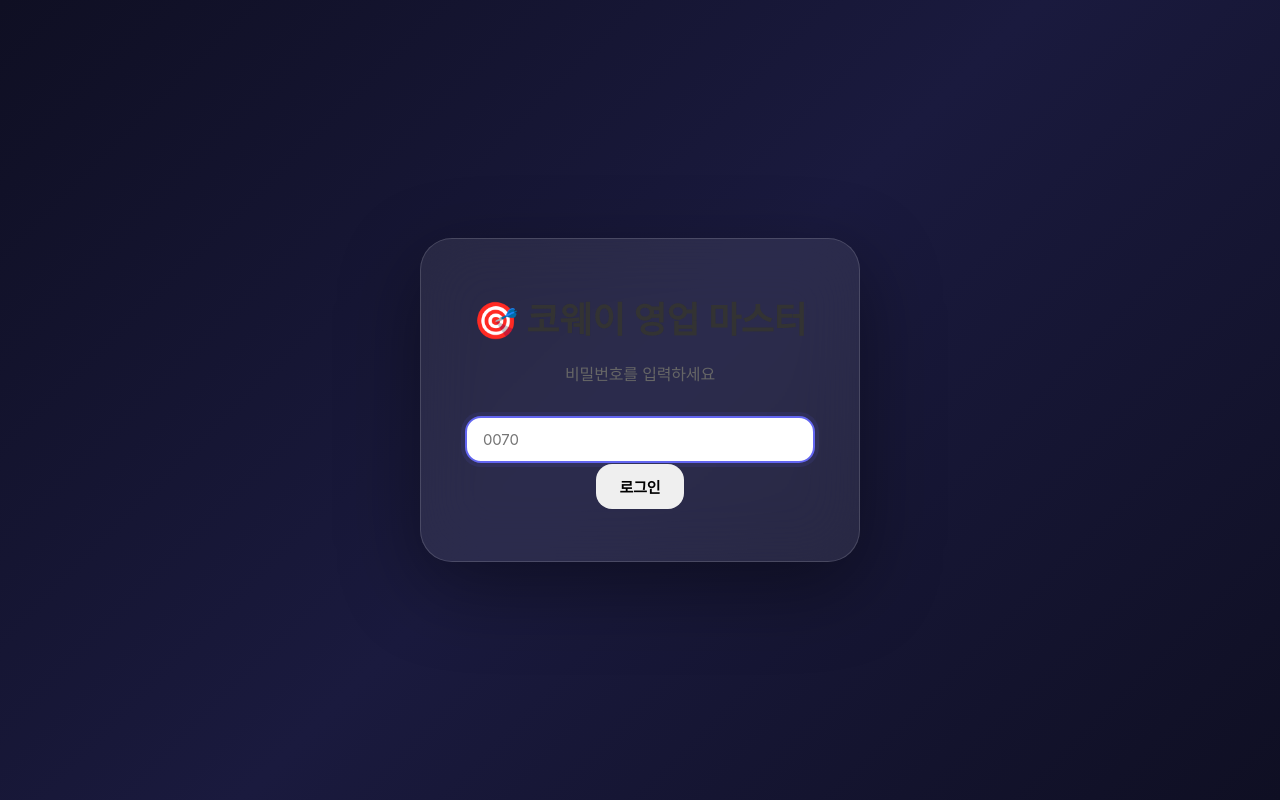
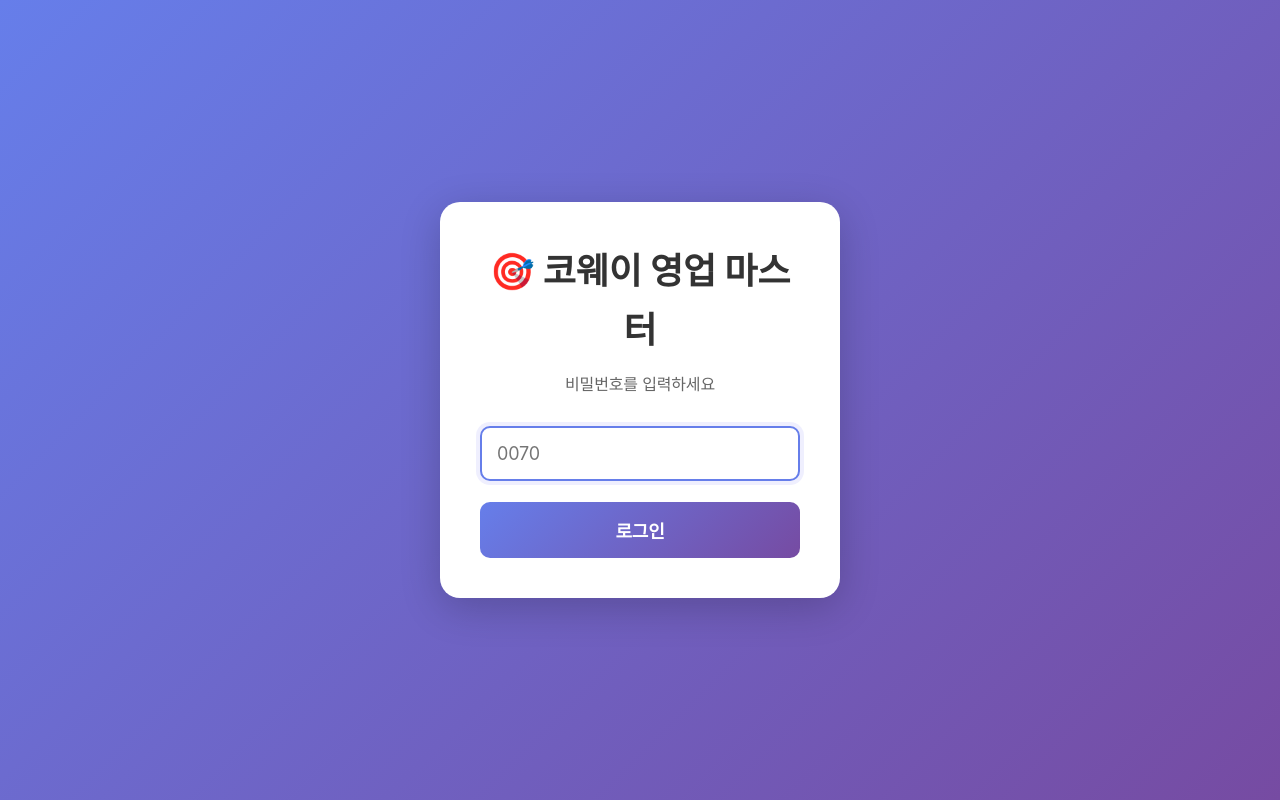
Before and after one commit to comfreec/Trading, a React (Vite) app: page /admin in a window 1280 px wide. Built offline with nearby package versions, Linux system fonts and the light colour scheme.

Commit message:
Refactor login styles and simplify layout
Updated login styles and removed unnecessary elements.

```diff
--- a/src/App.css
+++ b/src/App.css
@@ -1,256 +1,68 @@
-/* ==================== 로그인 페이지만 추가 ==================== */
+/* ==================== 간단한 로그인 스타일 ==================== */
 .login-container {
   min-height: 100vh;
   display: flex;
   align-items: center;
   justify-content: center;
-  background: linear-gradient(135deg, #0f0f23 0%, #1a1a3e 50%, #0f0f23 100%);
+  background: linear-gradient(135deg, #667eea 0%, #764ba2 100%);
   padding: 20px;
-  position: relative;
-  overflow: hidden;
-}
-
-.bg-gradient {
-  position: absolute;
-  top: 0;
-  left: 0;
-  right: 0;
-  bottom: 0;
-  background: radial-gradient(circle at 20% 80%, rgba(102, 126, 234, 0.15) 0%, transparent 50%),
-              radial-gradient(circle at 80% 20%, rgba(240, 147, 251, 0.15) 0%, transparent 50%);
-  pointer-events: none;
-  z-index: 0;
-}
-
-.bg-shape {
-  position: absolute;
-  border-radius: 50%;
-  filter: blur(60px);
-  opacity: 0.6;
-  animation: floatShape 20s ease-in-out infinite;
-  z-index: 0;
-}
-
-.shape-1 {
-  width: 400px;
-  height: 400px;
-  background: linear-gradient(135deg, #667eea, #764ba2);
-  top: -100px;
-  left: -100px;
-}
-
-.shape-2 {
-  width: 350px;
-  height: 350px;
-  background: linear-gradient(135deg, #f093fb, #f5576c);
-  bottom: -80px;
-  right: -80px;
-  animation-delay: -5s;
-}
-
-.shape-3 {
-  width: 250px;
-  height: 250px;
-  background: linear-gradient(135deg, #4facfe, #00f2fe);
-  top: 50%;
-  left: 50%;
-  transform: translate(-50%, -50%);
-  animation-delay: -10s;
-}
-
-@keyframes floatShape {
-  0%, 100% { transform: translate(0, 0) scale(1); }
-  25% { transform: translate(30px, -30px) scale(1.05); }
-  50% { transform: translate(-20px, 20px) scale(0.95); }
-  75% { transform: translate(20px, 30px) scale(1.02); }
 }
 
 .login-card {
-  background: rgba(255, 255, 255, 0.08);
-  backdrop-filter: blur(30px);
-  border-radius: 32px;
-  padding: 52px 44px;
+  background: white;
+  border-radius: 20px;
+  padding: 40px;
   width: 100%;
-  max-width: 440px;
-  box-shadow: 0 25px 80px rgba(0, 0, 0, 0.4);
-  border: 1px solid rgba(255, 255, 255, 0.15);
-  position: relative;
-  z-index: 1;
-  animation: cardSlideUp 0.8s ease;
+  max-width: 400px;
+  text-align: center;
+  box-shadow: 0 10px 40px rgba(0, 0, 0, 0.2);
 }
 
-@keyframes cardSlideUp {
-  from { opacity: 0; transform: translateY(60px); }
-  to { opacity: 1; transform: translateY(0); }
-}
-
-.login-header {
-  text-align: center;
-  margin-bottom: 44px;
-}
-
-.logo-wrapper {
-  margin-bottom: 28px;
-  display: flex;
-  justify-content: center;
-}
-
-.logo-shape {
-  width: 110px;
-  height: 110px;
-  background: linear-gradient(135deg, #667eea 0%, #764ba2 50%, #f093fb 100%);
-  border-radius: 28px;
-  display: flex;
-  align-items: center;
-  justify-content: center;
-  box-shadow: 0 20px 50px rgba(102, 126, 234, 0.5);
-  animation: logoFloat 4s ease-in-out infinite;
-}
-
-@keyframes logoFloat {
-  0%, 100% { transform: translateY(0); }
-  50% { transform: translateY(-12px); }
-}
-
-.logo-icon {
-  font-size: 56px;
-}
-
-.login-header h1 {
-  font-size: 30px;
-  font-weight: 900;
-  color: white;
+.login-card h1 {
   margin-bottom: 10px;
 }
 
-.login-header p {
-  color: rgba(209, 213, 219, 0.9);
-  font-size: 16px;
+.login-card p {
+  margin-bottom: 30px;
+  color: #666;
 }
 
-.login-form {
-  display: flex;
-  flex-direction: column;
-  gap: 28px;
+.login-card input {
+  width: 100%;
+  padding: 15px;
+  border: 2px solid #e0e0e0;
+  border-radius: 10px;
+  font-size: 18px;
+  margin-bottom: 20px;
+  box-sizing: border-box;
 }
 
-.input-group {
-  display: flex;
-  flex-direction: column;
-  gap: 12px;
+.login-card input:focus {
+  outline: none;
+  border-color: #667eea;
 }
 
-.input-group label {
-  font-weight: 700;
-  color: #e5e7eb;
-  font-size: 15px;
-  display: flex;
-  align-items: center;
-  gap: 8px;
+.login-card .error {
+  color: #ff4444;
+  margin-bottom: 20px;
 }
 
-.password-input-wrapper {
-  position: relative;
-  display: flex;
-  align-items: center;
+.login-card button {
+  width: 100%;
+  padding: 15px;
+  background: linear-gradient(135deg, #667eea 0%, #764ba2 100%);
+  color: white;
+  border: none;
+  border-radius: 10px;
+  font-size: 18px;
+  font-weight: bold;
+  cursor: pointer;
 }
 
-.input-prefix {
-  position: absolute;
-  left: 20px;
-  font-size: 20px;
-  z-index: 1;
+.login-card button:hover {
+  opacity: 0.9;
 }
 
-.password-input-wrapper input {
-  width: 100%;
-  padding: 18px 60px 18px 56px;
-  border: 2px solid rgba(255, 255, 255, 0.1);
-  border-radius: 20px;
-  font-size: 16px;
-  font-weight: 500;
-  color: white;
-  background: rgba(255, 255, 255, 0.05);
-  outline: none;
-}
-
-.password-input-wrapper input::placeholder {
-  color: rgba(209, 213, 219, 0.5);
-}
-
-.password-input-wrapper input:focus {
-  border-color: rgba(102, 126, 234, 0.6);
-  background: rgba(255, 255, 255, 0.08);
-}
-
-.password-toggle {
-  position: absolute;
-  right: 18px;
-  background: rgba(255, 255, 255, 0.1);
-  border: 1px solid rgba(255, 255, 255, 0.15);
-  color: #e5e7eb;
-  cursor: pointer;
-  padding: 10px;
-  border-radius: 14px;
-  font-size: 18px;
-}
-
-.error-message {
-  background: rgba(239, 68, 68, 0.15);
-  color: #fecaca;
-  padding: 16px 20px;
-  border-radius: 16px;
-  font-size: 14px;
-  text-align: center;
-  font-weight: 600;
-  border: 1px solid rgba(239, 68, 68, 0.3);
-  display: flex;
-  align-items: center;
-  justify-content: center;
-  gap: 8px;
-}
-
-.login-button {
-  padding: 18px 36px;
-  background: linear-gradient(135deg, #667eea 0%, #764ba2 50%, #f093fb 100%);
-  color: white;
-  border: none;
-  border-radius: 20px;
-  font-size: 17px;
-  font-weight: 800;
-  cursor: pointer;
-  box-shadow: 0 15px 40px rgba(102, 126, 234, 0.4);
-}
-
-.login-button:hover:not(:disabled) {
-  transform: translateY(-3px);
-}
-
-.login-button:disabled {
+.login-card button:disabled {
   opacity: 0.7;
 }
-
-.login-footer {
-  margin-top: 40px;
-  text-align: center;
-}
-
-.help-text {
-  color: rgba(209, 213, 219, 0.8);
-  font-size: 14px;
-}
-
-.logout-btn {
-  background: none;
-  border: none;
-  color: inherit;
-  font: inherit;
-  cursor: pointer;
-  padding: 0;
-}
-
-@media (max-width: 768px) {
-  .login-card {
-    padding: 40px 32px;
-  }
-}
```
